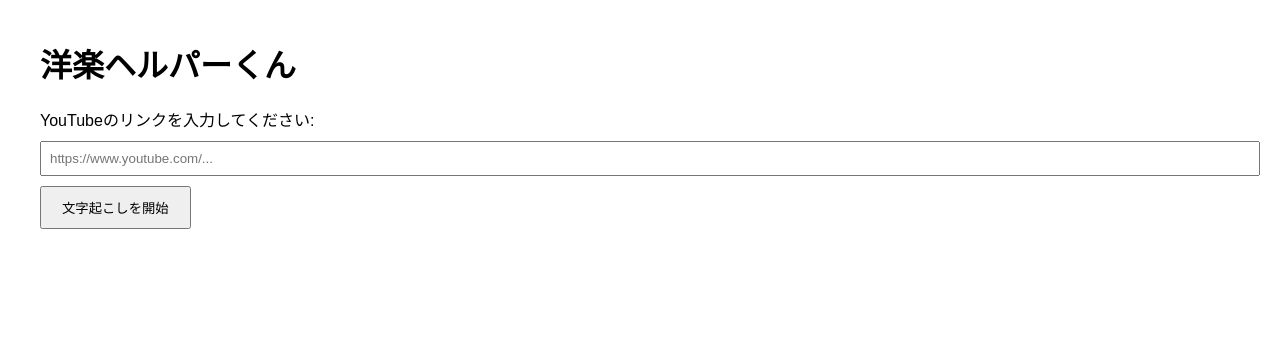
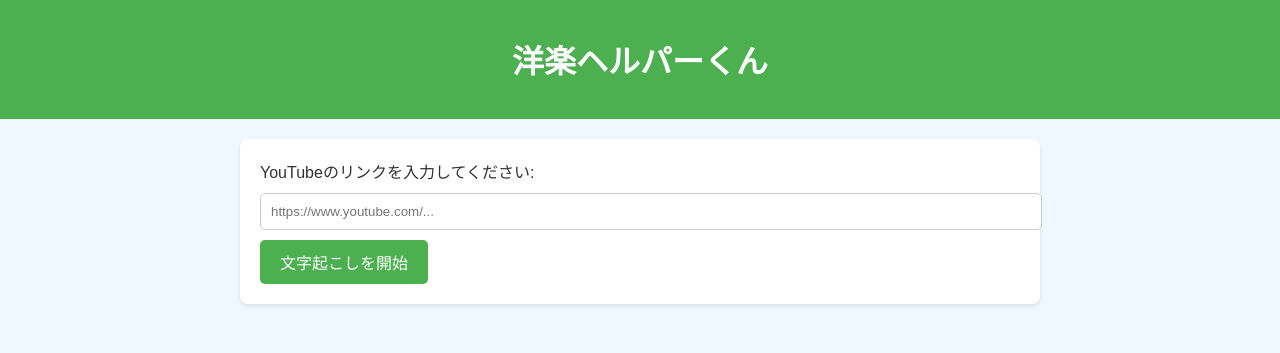
Before and after one commit to YUIKIIIING/yossy_AI, a Flask app: page / in a window 1280 px wide. Shown: the top 353 px of the page. Run offline with Flask 3, Linux system fonts and the light colour scheme.

Commit message:
UI improved. HTML is almost done.

```diff
--- a/templates/index.html
+++ b/templates/index.html
@@ -5,32 +5,114 @@
     <meta name="viewport" content="width=device-width, initial-scale=1.0">
     <title>洋楽ヘルパーくん</title>
     <style>
-        body { font-family: Arial, sans-serif; margin: 40px; }
-        .form { margin-bottom: 20px; }
-        .error { color: red; }
-        .result { margin-top: 20px; background: #f9f9f9; padding: 10px; border-radius: 5px; }
+        body {
+            font-family: Arial, sans-serif;
+            margin: 0;
+            padding: 0;
+            background-color: #f0f8ff;
+            color: #333;
+        }
+        header {
+            background-color: #4caf50;
+            color: white;
+            padding: 15px 20px;
+            text-align: center;
+        }
+        main {
+            padding: 20px;
+            max-width: 800px;
+            margin: 0 auto;
+        }
+        .form {
+            margin-bottom: 30px;
+            background: white;
+            padding: 20px;
+            border-radius: 8px;
+            box-shadow: 0 2px 4px rgba(0, 0, 0, 0.1);
+        }
+        .form input[type="url"] {
+            width: 100%;
+            padding: 10px;
+            margin: 10px 0;
+            border: 1px solid #ccc;
+            border-radius: 5px;
+        }
+        .form button {
+            background-color: #4caf50;
+            color: white;
+            padding: 10px 20px;
+            border: none;
+            border-radius: 5px;
+            cursor: pointer;
+            font-size: 16px;
+        }
+        .form button:hover {
+            background-color: #45a049;
+        }
+        .error {
+            color: red;
+            margin-bottom: 20px;
+        }
+        .result {
+            background: white;
+            padding: 20px;
+            border-radius: 8px;
+            box-shadow: 0 2px 4px rgba(0, 0, 0, 0.1);
+            margin-top: 20px;
+        }
+        .result h3 {
+            margin-top: 0;
+        }
+        .result a {
+            display: inline-block;
+            margin: 10px 5px 0 0;
+            color: white;
+            background-color: #007bff;
+            padding: 10px 15px;
+            text-decoration: none;
+            border-radius: 5px;
+        }
+        .result a:hover {
+            background-color: #0056b3;
+        }
+        footer {
+            text-align: center;
+            padding: 10px;
+            background-color: #4caf50;
+            color: white;
+            position: fixed;
+            bottom: 0;
+            width: 100%;
+        }
     </style>
 </head>
 <body>
+    <header>
         <h1>洋楽ヘルパーくん</h1>
+    </header>
+    <main>
         <form class="form" method="POST">
             <label for="youtube_url">YouTubeのリンクを入力してください:</label><br>
-        <input type="url" id="youtube_url" name="youtube_url" placeholder="https://www.youtube.com/..." required style="width: 100%; padding: 8px; margin: 10px 0;">
-        <button type="submit" style="padding: 10px 20px;">文字起こしを開始</button>
+            <input type="url" id="youtube_url" name="youtube_url" placeholder="https://www.youtube.com/..." required>
+            <button type="submit">文字起こしを開始</button>
         </form>
 
         {% if error %}
-    <p style="color: red;">{{ error }}</p>
+        <p class="error">{{ error }}</p>
         {% endif %}
 
         {% if transcription %}
         <div class="result">
             <h3>文字起こし結果:</h3>
             <p>{{ transcription }}</p>
-        <a href="/download" style="color: blue;">文字起こし結果をダウンロード</a>
+            <a href="/download">文字起こし結果をダウンロード</a>
             <a href="/read-aloud">文字起こし結果を読み上げ</a>
             <a href="/translate">翻訳する</a>
         </div>
         {% endif %}
+    </main>
+    {% block content %}
+    {% endblock %}
+
 </body>
 </html>
```
Also changed, not shown: templates/translation.html (+9 -10 lines). Lines whose indentation alone changed are shown as unchanged.
